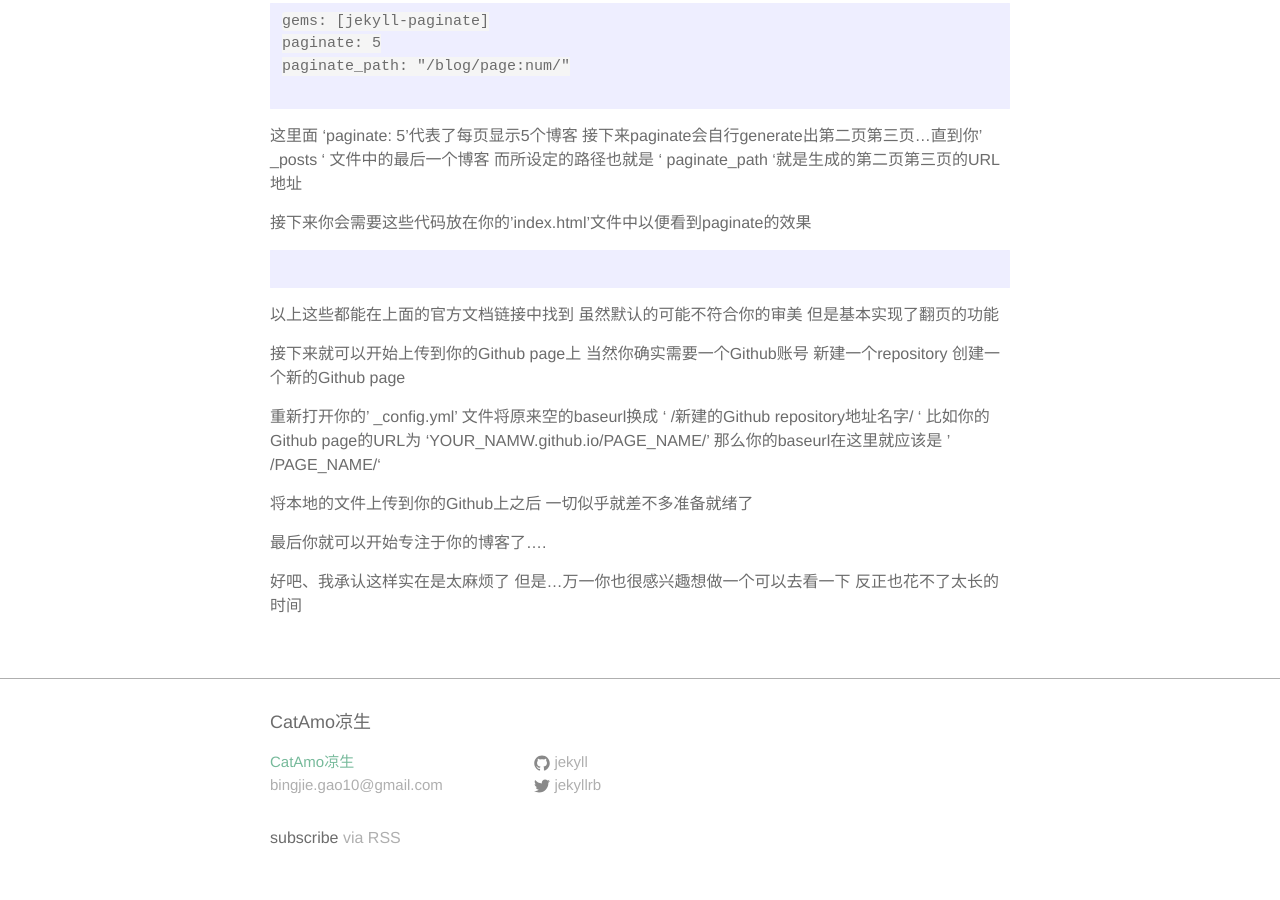
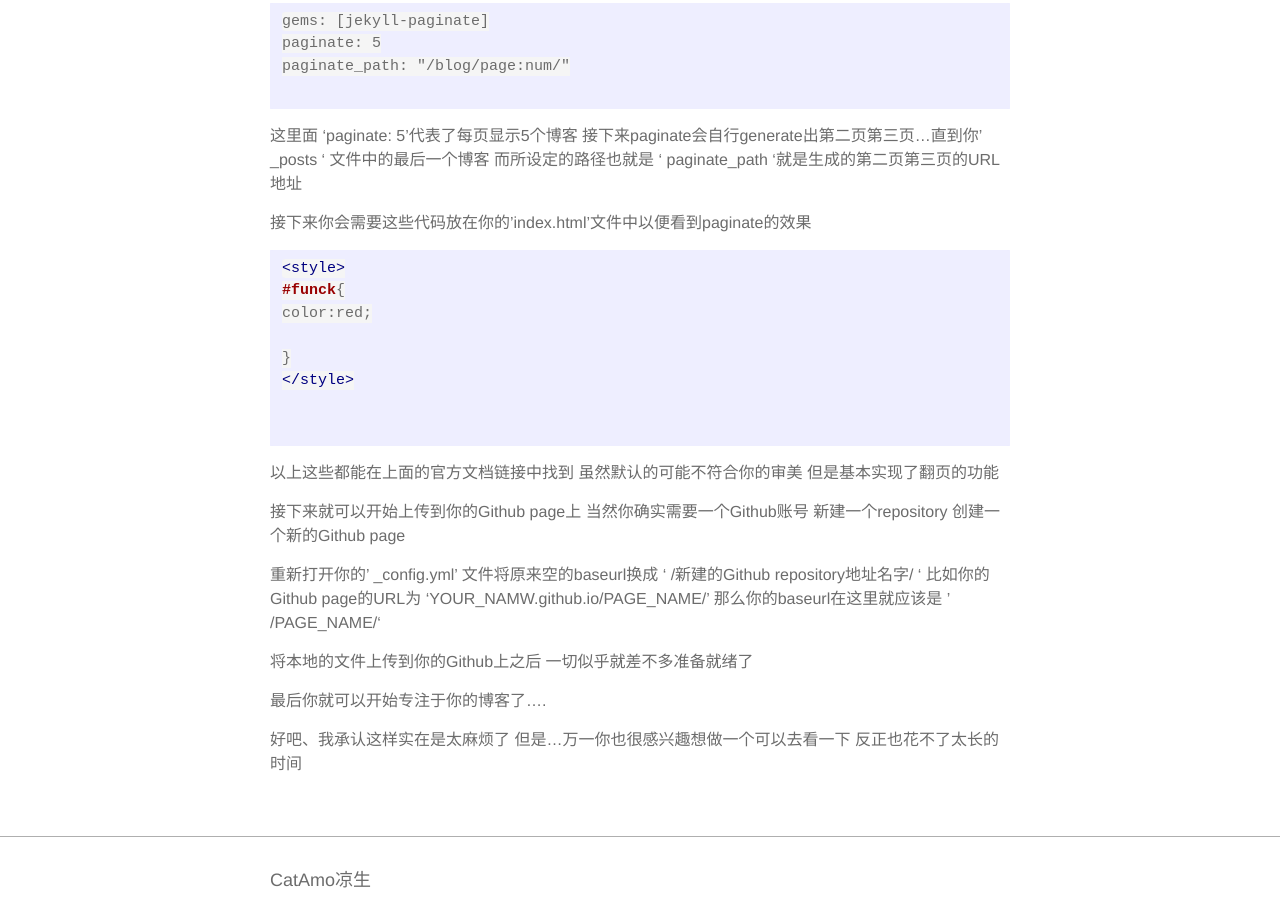
Before and after one commit to BingjieGao/bingjiegao.github.io, a Jekyll site: the page built from _posts/2015-11-06-jekyll-1.md, in a window 1280 px wide and 900 px high, scrolled down 2638 px. Built offline with Jekyll 4.4.1, drawn with Linux system fonts in a browser that asks for light colours; nearby versions of some CDN libraries; Markdown is read by kramdown in place of the engine named in the settings.

Commit message:
Update 2015-11-06-jekyll-1.md

````diff
--- a/_posts/2015-11-06-jekyll-1.md
+++ b/_posts/2015-11-06-jekyll-1.md
@@ -120,6 +120,13 @@ paginate_path: "/blog/page:num/"
 
 
 ```html
+<style>
+#funck{
+color:red;
+
+}
+</style>
+
 {% if paginator.total_pages > 1 %}
 <div class="pagination">
   {% if paginator.previous_page %}
````
